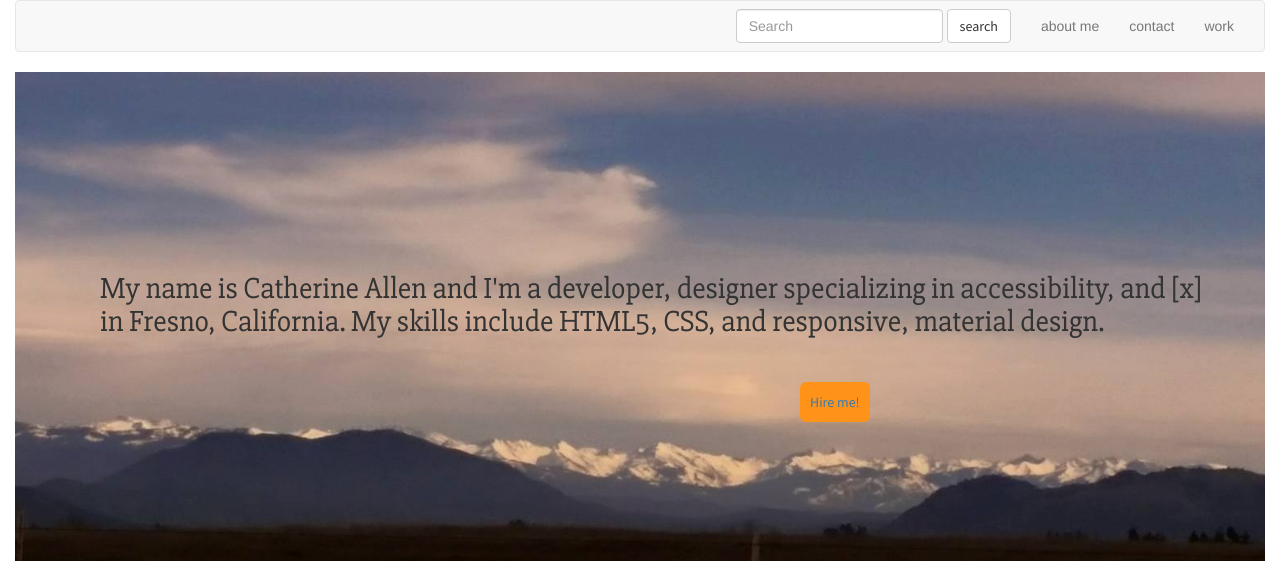
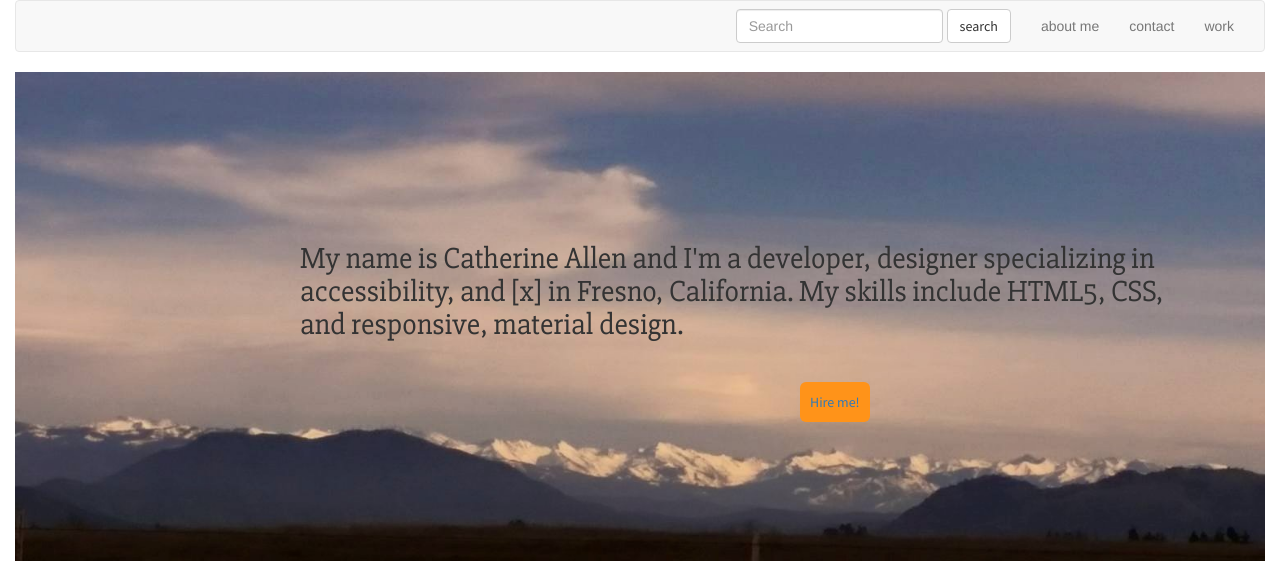
Before and after one commit to cr-allen/portfolio-site, a plain HTML site: page index.html in a window 1280 px wide. Shown: the top 563 px of the page. Drawn offline with nearby package versions, Linux system fonts and the light colour scheme.

Commit message:
fiddled with overlay text

```diff
--- a/CSS/portfolio-styles.css
+++ b/CSS/portfolio-styles.css
@@ -1,6 +1,9 @@
 /**begin navbar styling**/
 navbar-default{
-  background-color: #FF8800;
+  color: #5EBA66;
+}
+navbar{
+  color: #5EBA66;
 }
 navbar-right{
   display: flex;
@@ -15,12 +18,13 @@ navbar-right{
 }
 h2 {
   position: absolute;
-  left: 100px;
-  top: 180px;
-  right: 50px;
+  left: 300px;
+  top: 150px;
+  right: 80px;
   z-index: 2;
   font-family: 'Slabo 27px', serif;
  }
+
 .hire{
    display: flex;
    justify-content: flex-end;
--- a/index.html
+++ b/index.html
@@ -42,7 +42,7 @@
   <div class="col-md-12">
     <img class="img-responsive hero" src="pics/mountains.jpg" alt="">
       <h2>
-        <span>My name is Catherine Allen and I'm a developer, designer specializing in accessibility, and [x] in Fresno, California. My skills include HTML5, CSS, and responsive, material design.</span>
+        My name is Catherine Allen and I'm a developer, designer specializing in accessibility, and [x] in Fresno, California. My skills include HTML5, CSS, and responsive, material design.
       </h2>
       <button class="hire">
         <a href="">Hire me!</a>
```
